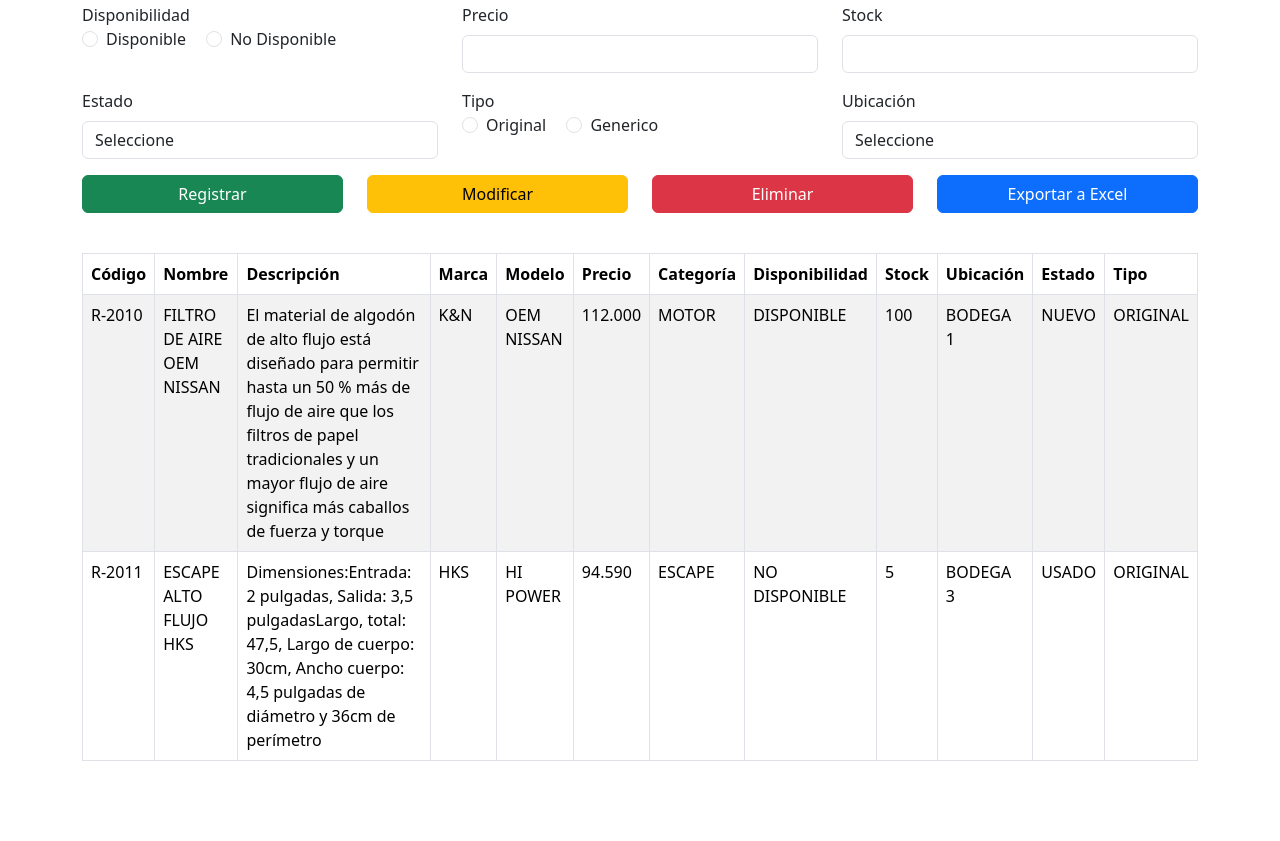
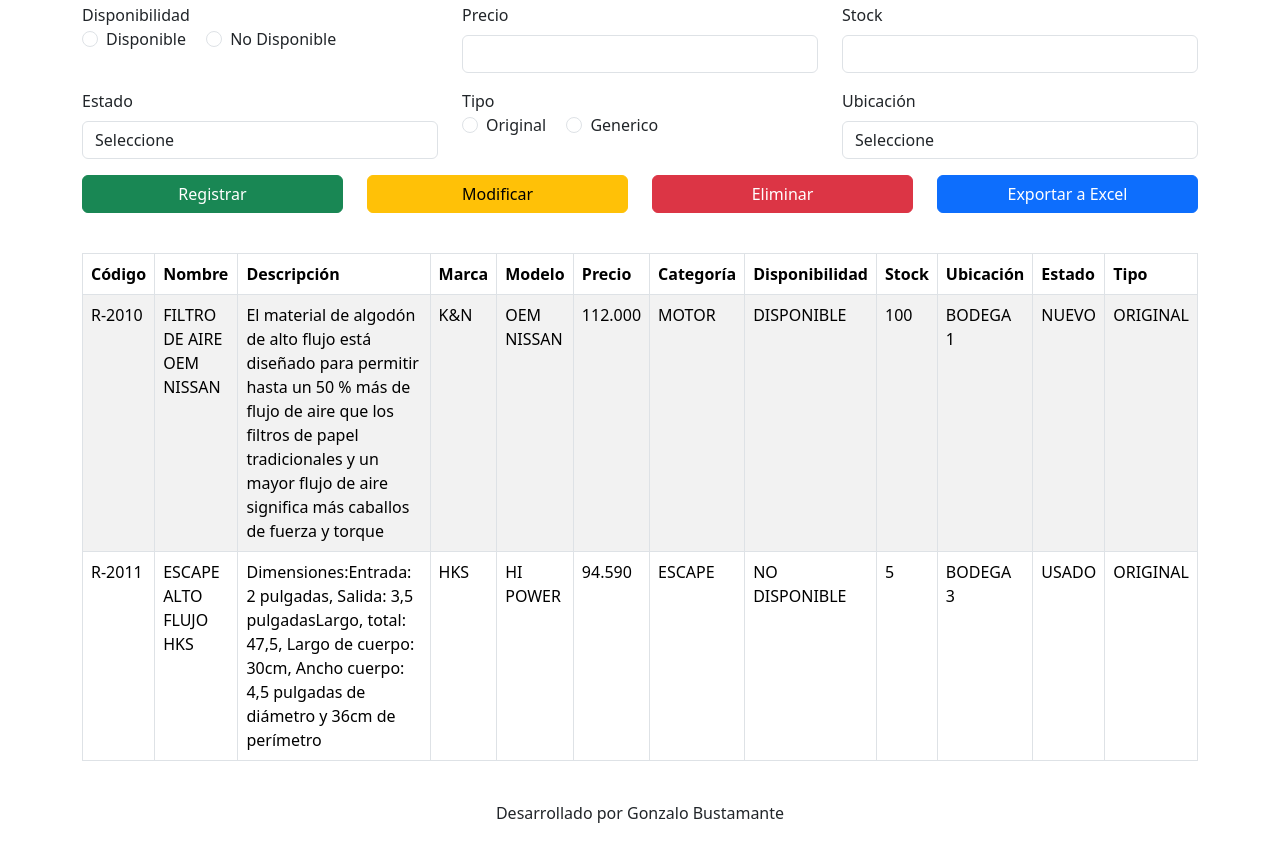
Before and after one commit to Gonxah/Gestion-de-Repuestos, a plain HTML site: page index.html in a window 1280 px wide. Shown: the part 287-1128 px from the top of the page. Before the commit the page ends 1064 px from the top, so only its background shows below. Drawn offline with nearby package versions, Linux system fonts and the light colour scheme.

Commit message:
Correcion 2

```diff
--- a/index.html
+++ b/index.html
@@ -142,6 +142,9 @@
             </table>
         </div>
     </div>
+    <footer class="text-center mt-4">
+        <p>Desarrollado por Gonzalo Bustamante</p>
+    </footer>
     <script src="https://cdn.jsdelivr.net/npm/bootstrap@5.1.3/dist/js/bootstrap.bundle.min.js" integrity="sha384-ka7Sk0Gln4gmtz2MlQnikT1wXgYsOg+OMhuP+IlRH9sENBO0LRn5q+8nbTov4+1p" crossorigin="anonymous"></script>
     <script src="https://cdnjs.cloudflare.com/ajax/libs/xlsx/0.17.4/xlsx.full.min.js"></script>
 </body>
```
